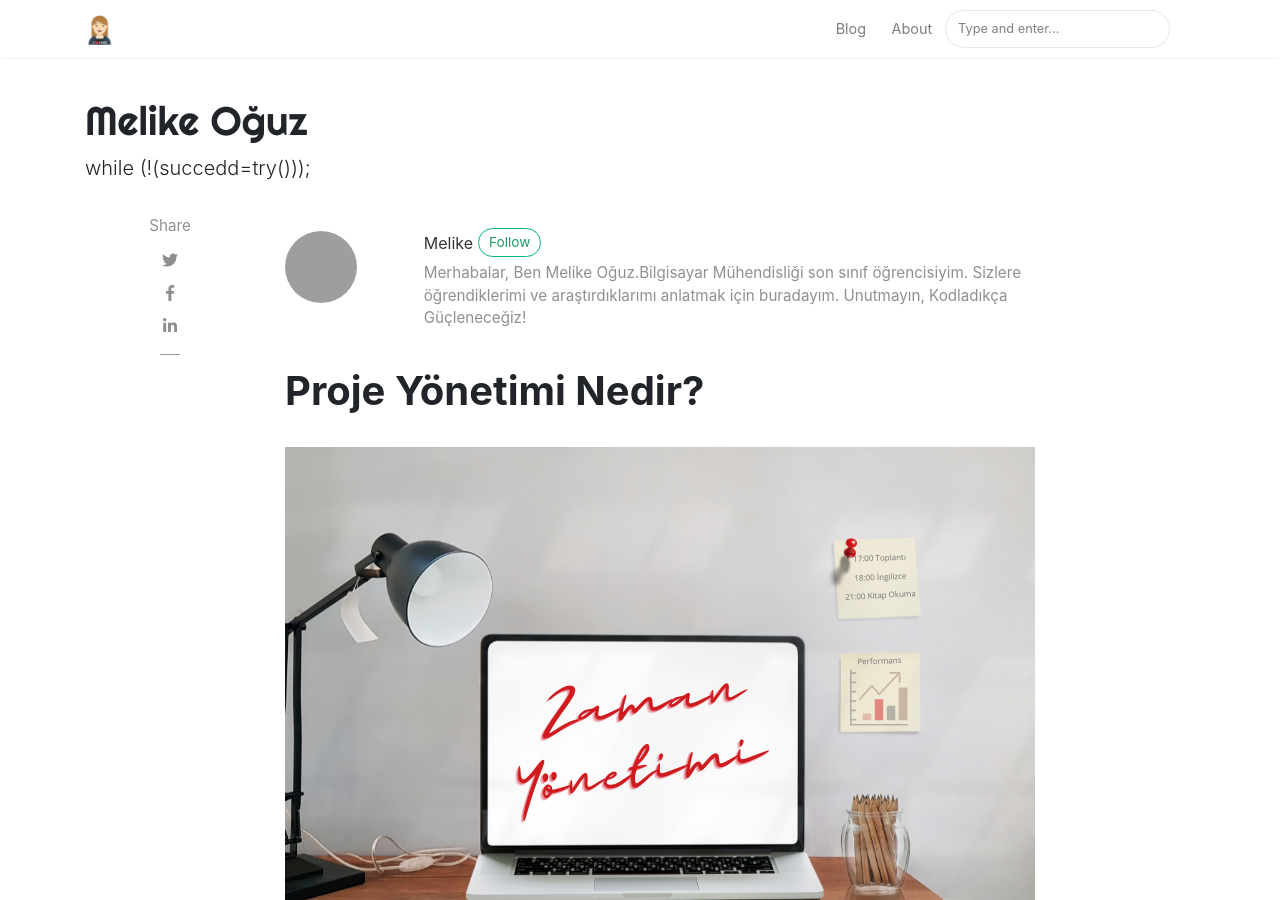
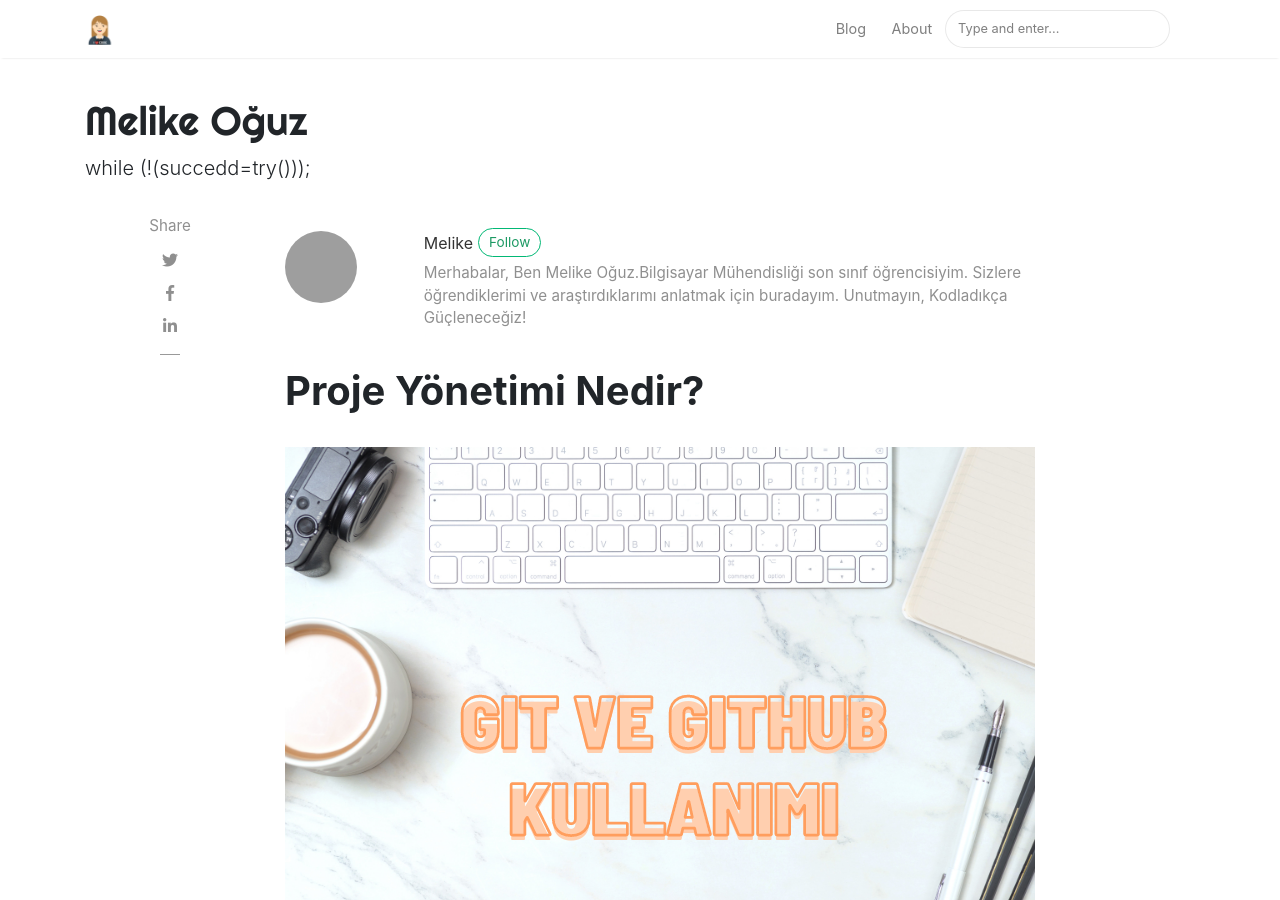
Before and after one commit to melikeoguz/melikeoguz.github.io, a Jekyll site: the page built from _posts/2020-08-01-proje-yonetimi-nedir.md, in a window 1280 px wide and 900 px high. Built offline with Jekyll 4.4.1, drawn with Linux system fonts in a browser that asks for light colours; nearby versions of some CDN libraries; comment, search, counter and statistics services are not loaded; grey boxes are pictures that could not be loaded.

Commit message:
Update 2020-08-01-proje-yonetimi-nedir.md

```diff
--- a/_posts/2020-08-01-proje-yonetimi-nedir.md
+++ b/_posts/2020-08-01-proje-yonetimi-nedir.md
@@ -3,7 +3,7 @@
 title:  "Proje Yönetimi Nedir?"
 author: melike
 categories: [ yazılım, proje yönetimi ]
-image: assets/images/zaman-yonetimi-melike-oguz.png
+image: assets/images/git-ve-github-kullanimi.png
 ---
 Hayatımızda birçok proje gerçekleştirmek durumunda kalıyoruz.Peki ama doğru proje yönetimi nasıl olmalıdır? Aklınızdaki tüm soruların cevabını bu yazımda bulabilirsiniz!
 
```
